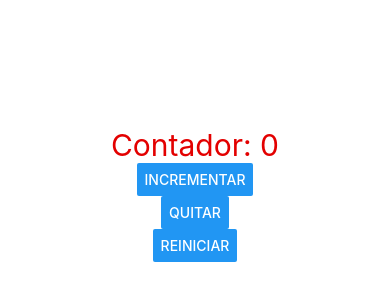
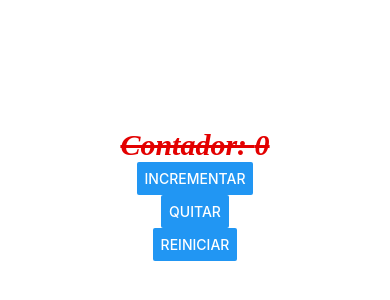
Before and after one commit to AleVazquez1313/JSparaprincipiantes, a React Native app in the folder intro2/: screen / in a window 390 px wide. Shown: the part 228-528 px from the top of the page. Built offline with nearby package versions, Linux system fonts and the light colour scheme.

Commit message:
cambiando fuentes

```diff
--- a/intro2/App.js
+++ b/intro2/App.js
@@ -34,7 +34,13 @@ const styles = StyleSheet.create({
     justifyContent: 'center', //posicion de los elementos en posicion y (star, end, center)
   },
   texto:{
-    color: '#e30000ff' ,
+    color: '#e30000ff' , //Cambiando el color del texto
     fontSize:30,
+    fontFamily:'Times New Roman', //Estilo de fuente
+    fontWeight:'bold',
+    fontStyle:'italic',
+    textDecorationLine:'line-through'
   },
+
+
 });
```
